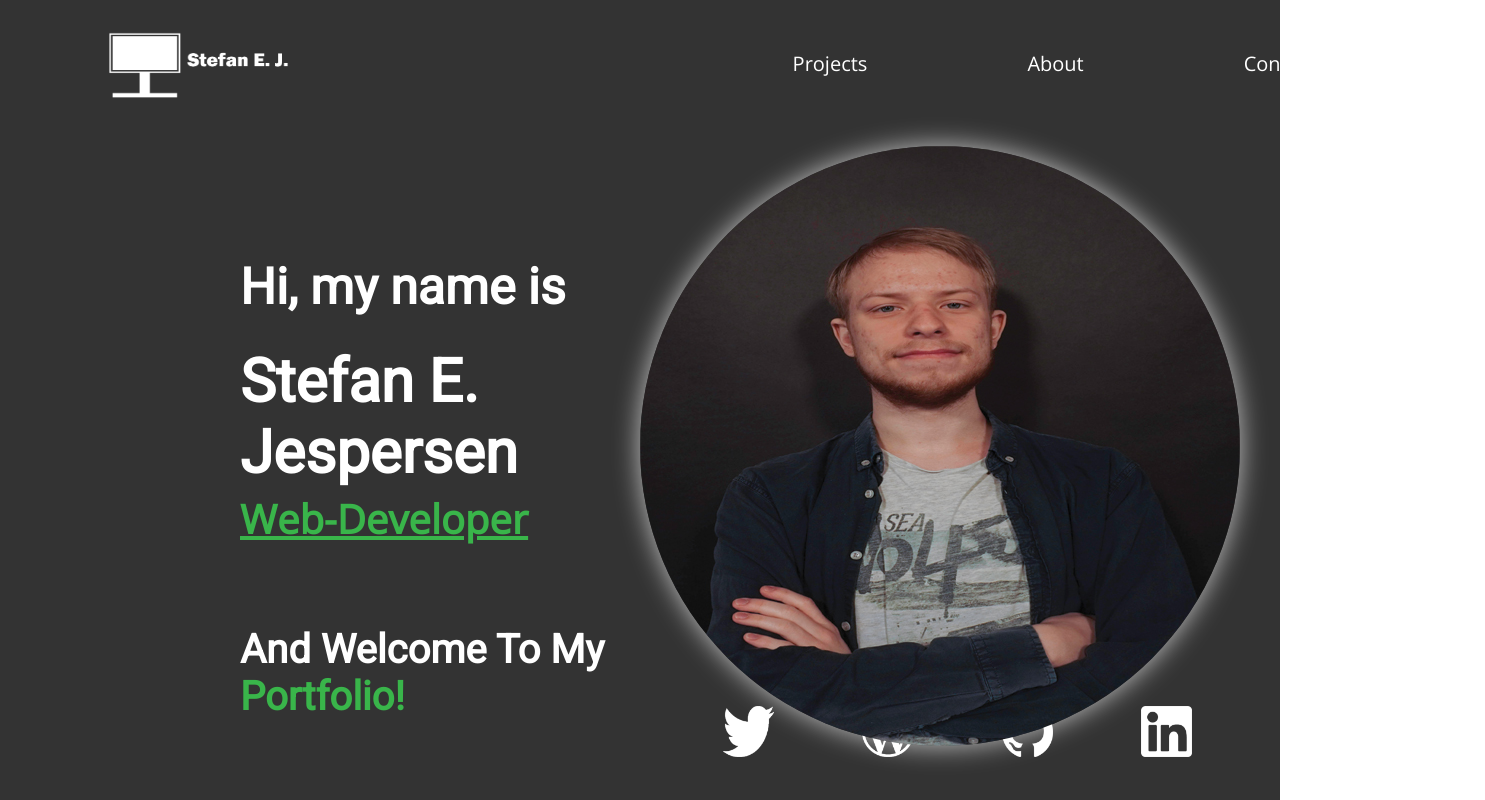
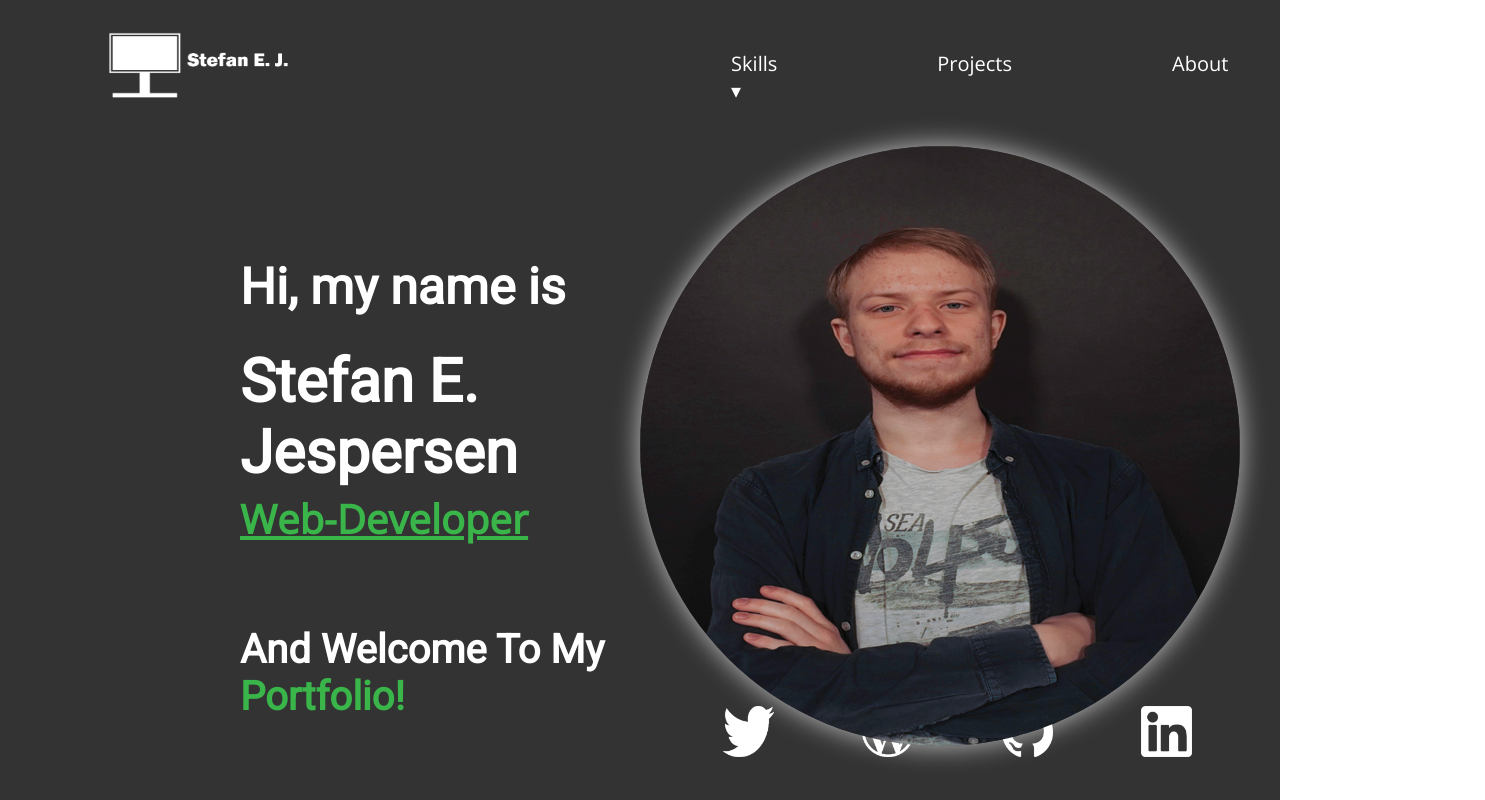
Before and after one commit to sej3686/vue-portfolio, a Vue app: page / in a window 1280 px wide. Shown: the top 800 px of the page, 1485 px wide, since content can reach past the window. Built offline with nearby package versions, Linux system fonts and the light colour scheme.

Commit message:
added form connection

```diff
--- a/src/assets/sass/contact.scss
+++ b/src/assets/sass/contact.scss
@@ -47,6 +47,7 @@ $lightGreenColor: #39B54A;
 
 
                     label {
+                        color: #ccc;
                         font-size: 14px;
                     }
 
@@ -71,6 +72,7 @@ $lightGreenColor: #39B54A;
                     margin-top: 30px;
 
                     label {
+                        color: #ccc;
                         font-size: 14px;
                     }
 
--- a/src/assets/style.scss
+++ b/src/assets/style.scss
@@ -78,7 +78,7 @@ height: 100vh;
             list-style-type: none;
             display: flex;
             padding: 25px;
-            margin-left: 25%;
+            margin-left: 20%;
             align-items: baseline;
 
             li {
@@ -86,6 +86,11 @@ height: 100vh;
                 font-size: 20px;
                 font-family: $textFont;
                 margin-left: 8em;
+                position: relative;
+
+                a {
+                    width: 0;
+                }
             }
 
             li:hover {
--- a/src/views/HomeView.vue
+++ b/src/views/HomeView.vue
@@ -7,9 +7,11 @@
       <img id="logo" src="../assets/img/logo-new-white.png" alt="logo">
       <ul>
         <!--<a href=""><li class="hover-underline-animation" >Home</li></a>-->
+        <li>Skills &dtrif;</li>
         <a href="#projects"><li class="hover-underline-animation">Projects</li></a>
         <a href="#about"><li class="hover-underline-animation">About</li></a>
         <a href="#contact"><li class="hover-underline-animation">Contact</li></a>
+
       </ul>
     </nav>
 
@@ -120,10 +122,9 @@
 
   <section id="contact">
 
-
     <main class="contact-container">
       <h3>Send me an Email</h3>
-      <form action="" class="form-box">
+      <form action="https://formspree.io/f/mnqybnwq" method="post" class="form-box">
 
         <div class="row">
           <div class="row-first">
@@ -133,7 +134,7 @@
 
         <div class="row-first">
           <label for="">Email *</label>
-          <input type="text" placeholder="Your email">
+          <input type="email" placeholder="Your email">
         </div>
 
         </div><!-- row -->
@@ -165,26 +166,8 @@
 
 
 
-    <!--
-    <h2>Contact</h2>
 
-    <main class="contact-grid-wrapper">
-      <div class="contact-grid-item">
-        <div class="contact-grid-item-left">
-          <h3>Want to send me an E-mail? <br>Then please fill up the form</h3>
-        </div>
-      </div>
-      <div class="contact-grid-item">
-        <div class="contact-grid-item-right">
-          <form action="#">
-            <input type="email" placeholder="E-mail">
-            <input type="text" placeholder="Subject">
-            <input type="text" placeholder="Write Message Here">
-            <input type="submit">
-          </form>
-        </div>
-      </div>
-    </main>--><!-- keyword-grid-wrapper -->
+
 
   </section><!-- About -->
 
```
